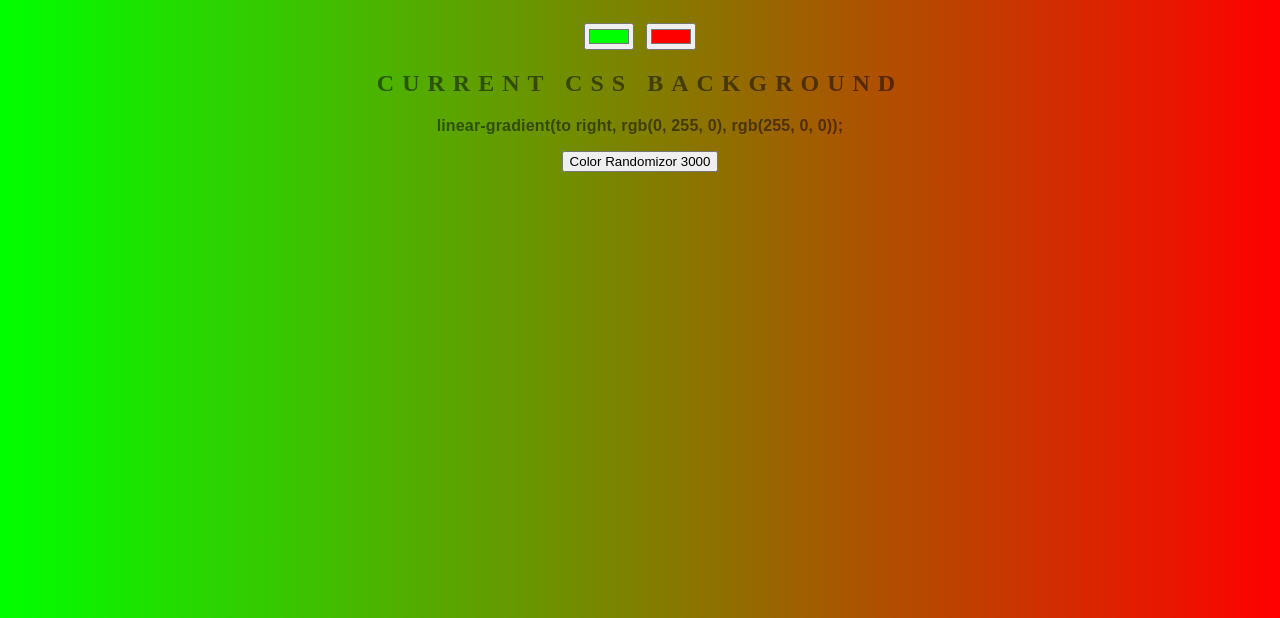
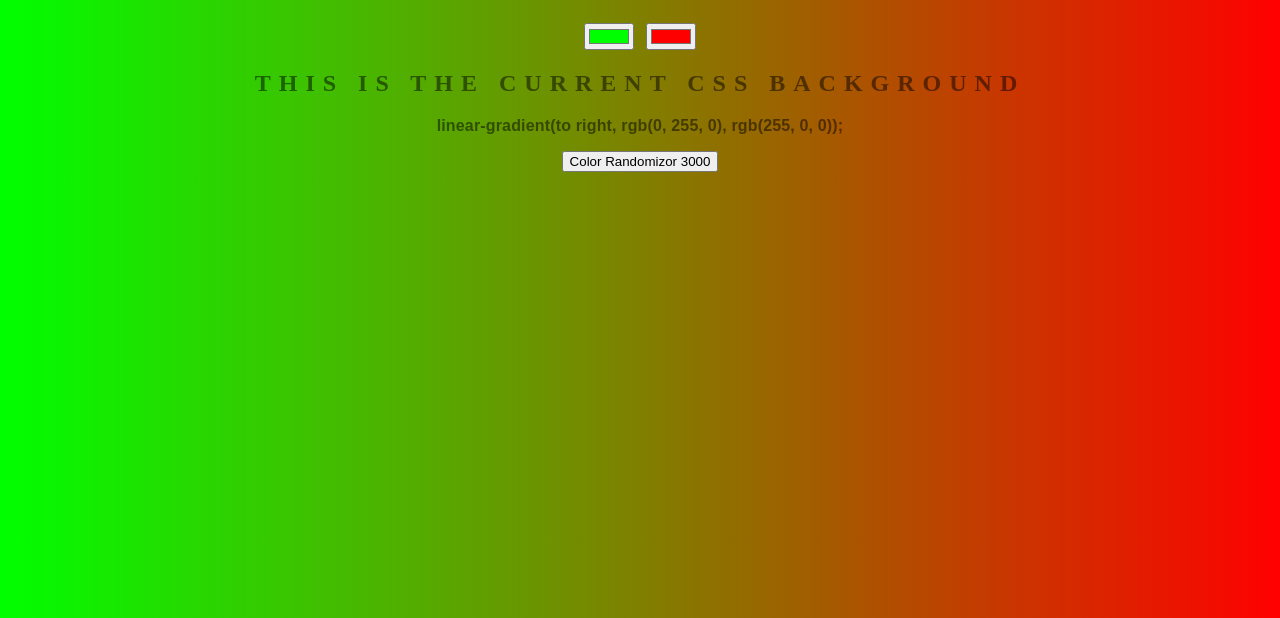
Before and after one commit to Claytonwally/background-generator, a plain HTML site: page index.html in a window 1280 px wide. Shown: the part 182-800 px from the top of the page. Drawn offline with Linux system fonts and the light colour scheme.

Commit message:
changed text

```diff
--- a/index.html
+++ b/index.html
@@ -8,7 +8,7 @@
 	<h1>Background Generator</h1>
 	<input class="color1" type="color" name="color1" value="#00ff00">
 	<input class="color2" type="color" name="color2" value="#ff0000">
-	<h2>Current CSS Background</h2>
+	<h2>This is The Current CSS Background</h2>
 	<h3></h3>
 
 	<input type="button" value="Color Randomizor 3000" id="colran3000"></input>
```
